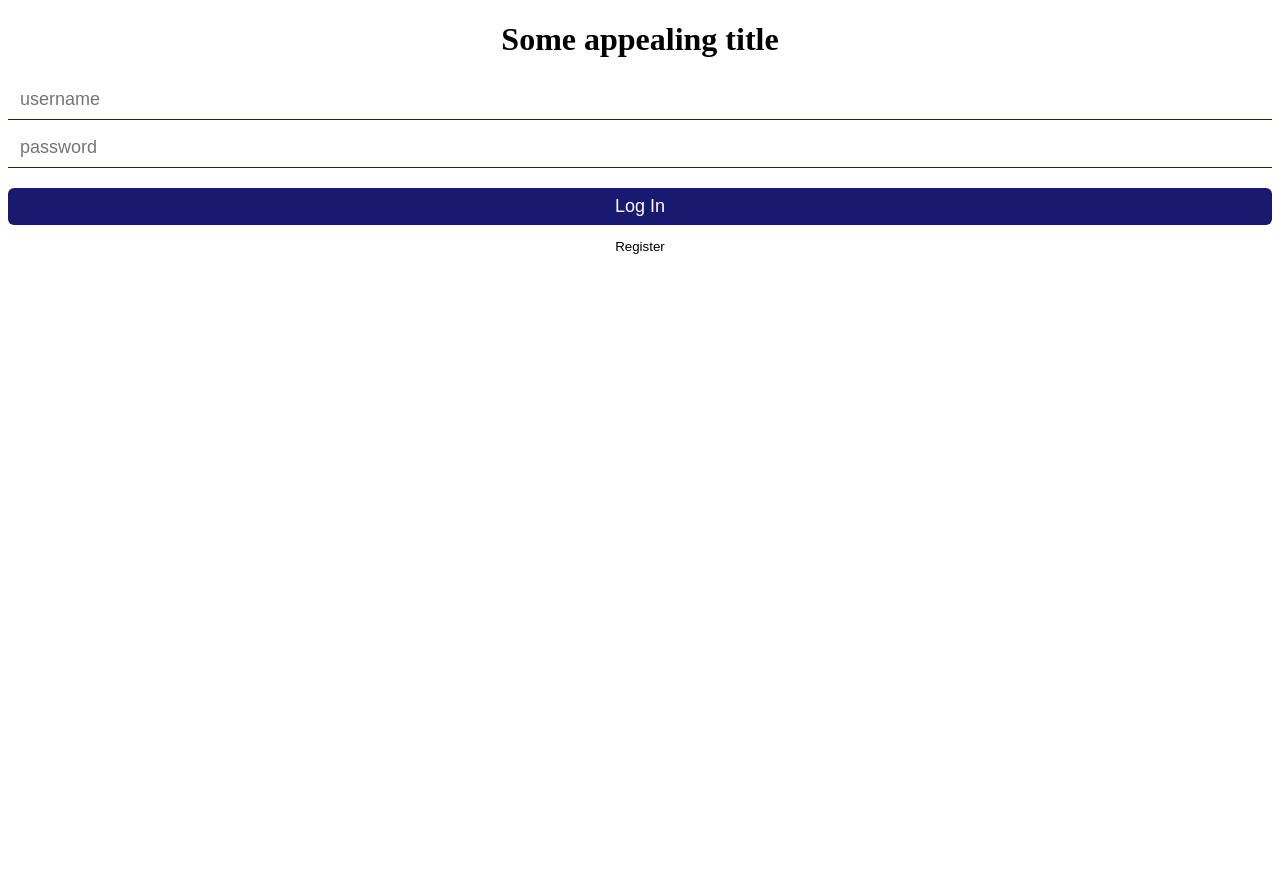
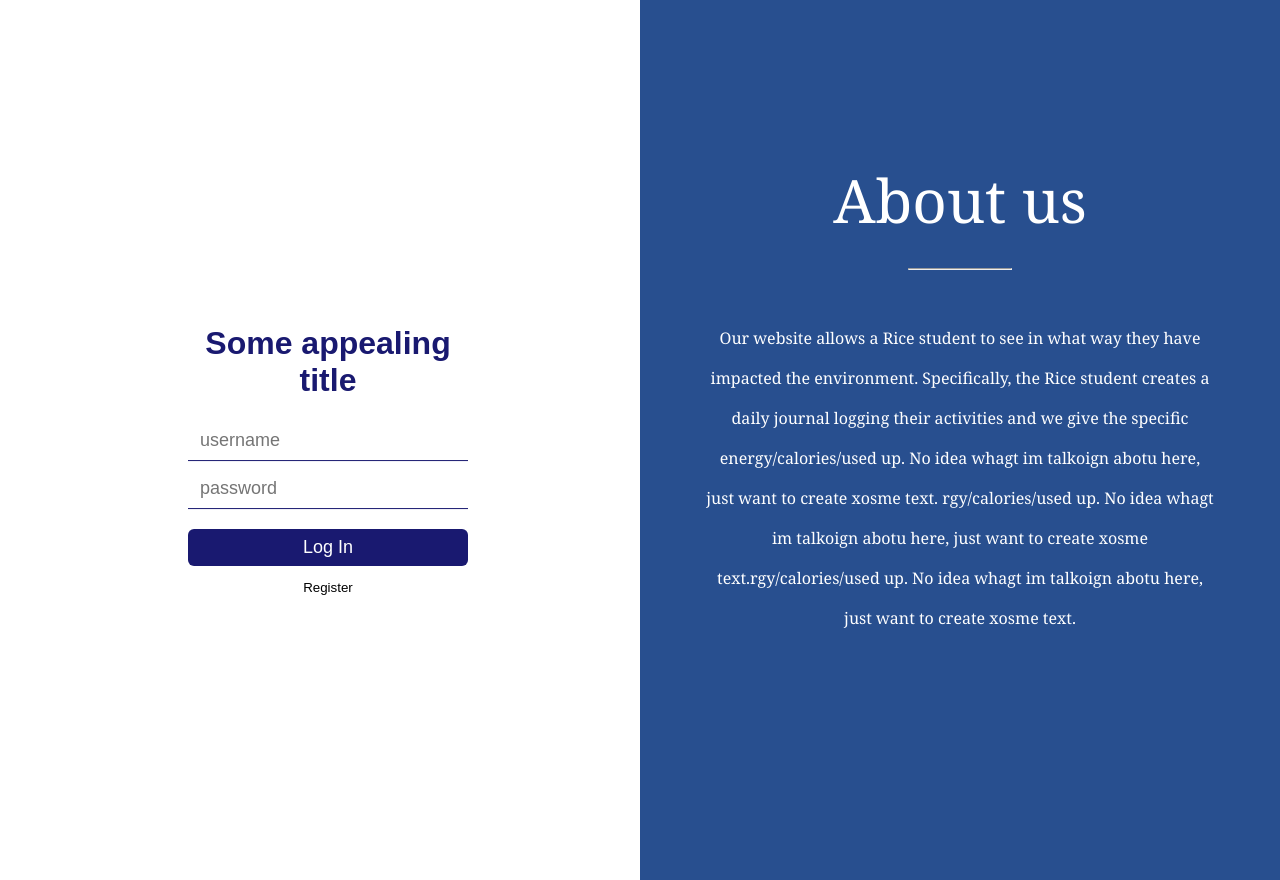
Before and after one commit to bertw2002/Carbon-Tracker, a Flask app: page / in a window 1280 px wide. Run offline with Flask 2, Linux system fonts and the light colour scheme.

Commit message:
Update homepage.html

```diff
--- a/templates/homepage.html
+++ b/templates/homepage.html
@@ -7,11 +7,11 @@
     <link rel="stylesheet" href="/static/styles/homepage.css">
   </head>
   <body>
+    <div class="split left">
+      <div id="body1">
         <h1 id="heading">Some appealing title</h1>
-    <div class="textbox">
-    </div>
 
-    <form action="" method="POST">
+        <form method="POST">
           <div id="textbox">
             <input type="text" name="username" placeholder="username">
           </div>
@@ -24,6 +24,22 @@
         <form action="/register" method="GET">
           <button name="register-button" value="Create An Account" class="but1"> Register </button>
         </form>
+      </div>
+    </div>
+    <div class="split right">
+      <div id="text">
+        <div id="aboutus"> About us </div>
+        <br>
+        <hr style="width:20%">
+        <br>
+        <div> Our website allows a Rice student to see in what way they have impacted the environment.
+              Specifically, the Rice student creates a daily journal logging their activities and we
+              give the specific energy/calories/used up. No idea whagt im talkoign abotu here, just want
+              to create xosme text. rgy/calories/used up. No idea whagt im talkoign abotu here, just want
+              to create xosme text.rgy/calories/used up. No idea whagt im talkoign abotu here, just want
+              to create xosme text.</div>
+      </div>
+    </div>
   </body>
 </center>
 </html>
```
Lines whose indentation alone changed are shown as unchanged.
